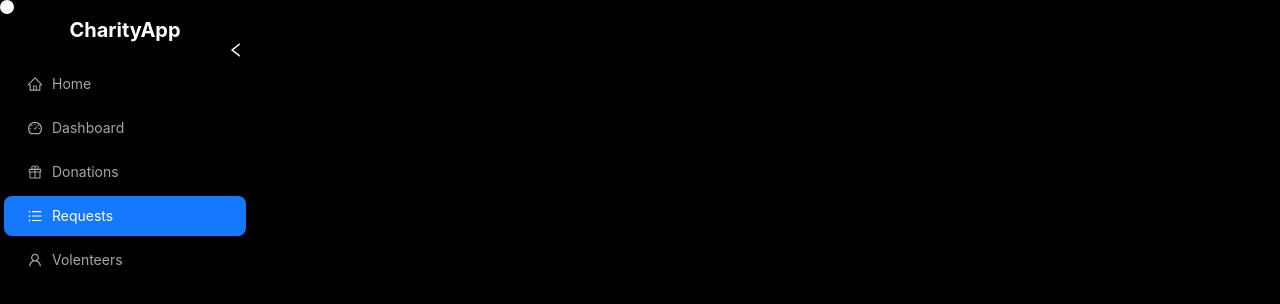
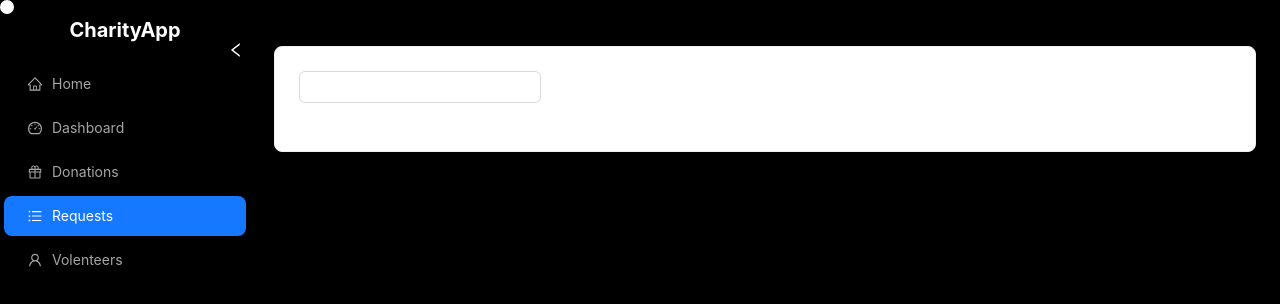
Before and after one commit to 2003devansh/charity_app, a React (Vite) app in the folder frontend/: page /requests in a window 1280 px wide. Shown: the top 304 px of the page. Built offline with nearby package versions, Linux system fonts and the light colour scheme.

Commit message:
Adding imports in need fot Request Form page

```diff
--- a/frontend/src/pages/RequestPage.tsx
+++ b/frontend/src/pages/RequestPage.tsx
@@ -1,10 +1,19 @@
-import { Form } from "antd";
+import { Card, Col, Form, Input, Row } from "antd";
 
 const RequestPage = () => {
   return (
     <div>
       <Form>
         <h1>form layout for the request pag</h1>
+        <Card>
+          <Row>
+            <Col>
+              <Form.Item>
+                <Input />
+              </Form.Item>
+            </Col>
+          </Row>
+        </Card>
       </Form>
     </div>
   );
```
